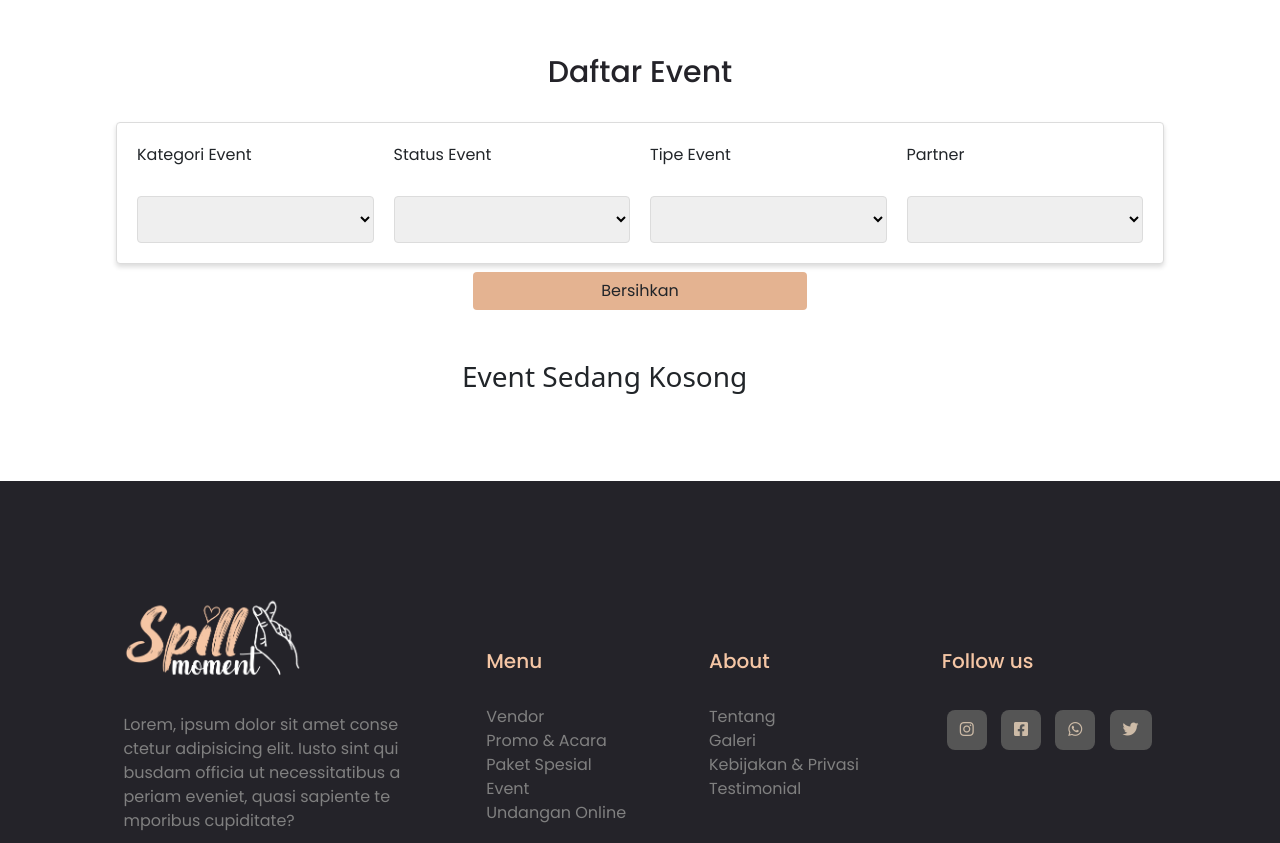
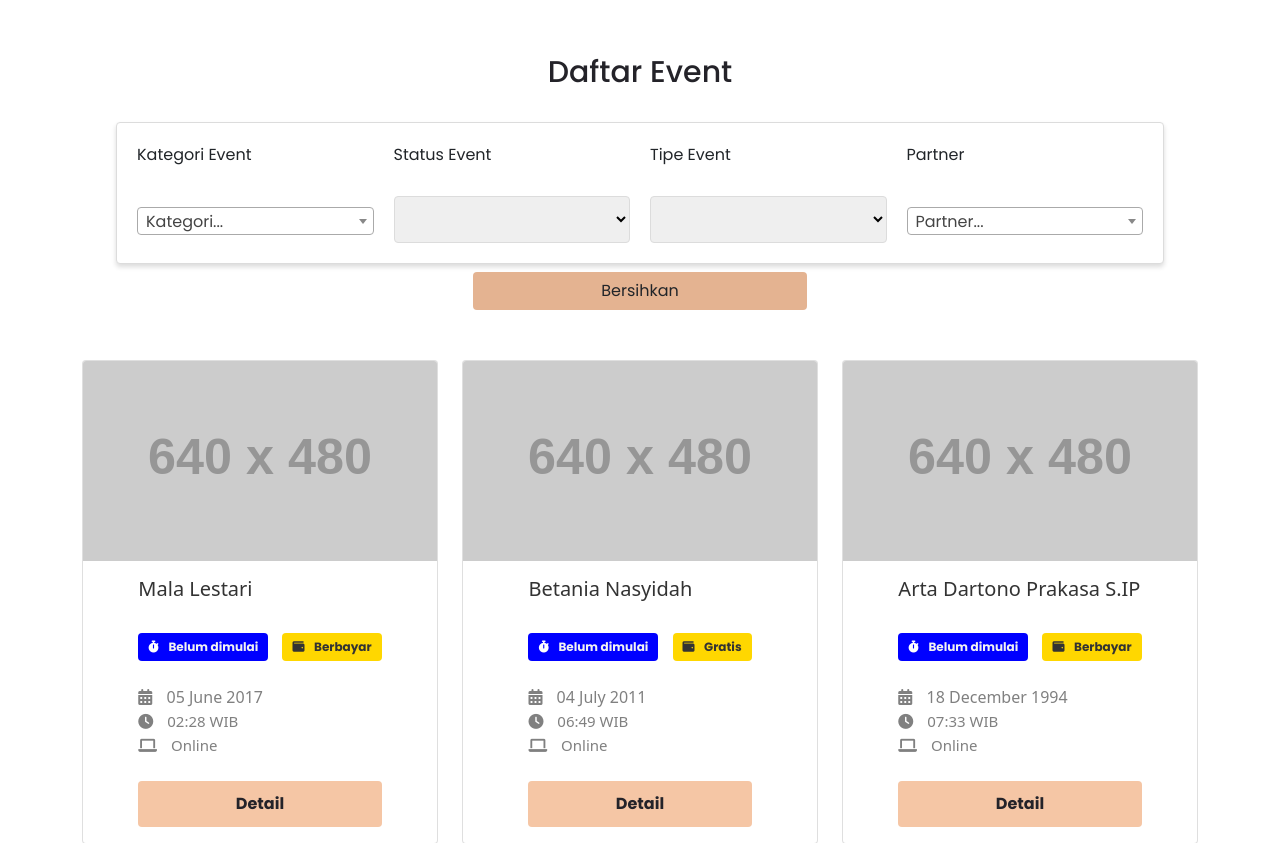
Before and after one commit to Spillmoment/spillmoment-event, a Laravel app: template resources/views/pages/event/index.blade.php in a window 1280 px wide. Shown: the part 137-980 px from the top of the page. Run offline with Laravel 9, Linux system fonts and the light colour scheme; the template is opened without the code that fills it, so the values that code supplies are empty; data comes from the database, SQL or seed files in the repository; some libraries are stand-ins or nearby versions.

Commit message:
blade partner filter select2

```diff
--- a/resources/views/pages/event/index.blade.php
+++ b/resources/views/pages/event/index.blade.php
@@ -51,9 +51,7 @@
                         </div>
                         <div class="combo-box">
                             <p>Partner</p><br>
-                            <select name="type-event" id="type-event" class="select-combox">
-                                <option value=""></option>
-                            </select>
+                            <select name="partner-event" id="partner-event" class="select-combox"></select>
                         </div>
 
 							</div>
@@ -157,17 +155,19 @@
 <script src="https://cdn.jsdelivr.net/npm/select2@4.1.0-rc.0/dist/js/select2.min.js"></script>
 <script>
 	$(document).ready(function () {
-
-		let categoryStorage = localStorage.getItem('category');
+		let categoryStorage = localStorage.getItem('category') ? localStorage.getItem('category') : 'kategori...' ;
 		let statusStorage = localStorage.getItem('status');
 		let typeStorage = localStorage.getItem('type');
+		let partnerStorage = localStorage.getItem('partner') ? localStorage.getItem('partner') : 'partner...' ;
 
 		// Set default option if storage exists
-		const str2 = categoryStorage.charAt(0).toUpperCase() + categoryStorage.slice(1);
-		//   $("#kategori-event").html(`<option value=${localStorage.getItem('category')}> ${str2} </option>`)
-		  $('#kategori-event').append(`<option value="${categoryStorage}"> ${str2} </option>`);
+		const categoryToUpper = categoryStorage.charAt(0).toUpperCase() + categoryStorage.slice(1);
+		const partnerToUpper = partnerStorage.charAt(0).toUpperCase() + partnerStorage.slice(1);
+
+		$('#kategori-event').append(`<option value="${categoryStorage}"> ${categoryToUpper} </option>`);
 		$('#status-event').val(statusStorage);
 		$('#type-event').val(typeStorage);
+		$('#partner-event').append(`<option value="${partnerStorage}"> ${partnerToUpper} </option>`);
 		// ----------------------------------------
 
 		$('#kategori-event').select2({
@@ -181,6 +181,26 @@
 					results:  $.map(data, function (item) {
 					return {
 						text: item.name,
+						id: item.slug
+					}
+					})
+				};
+			},
+				cache: true
+			}
+		});
+
+		$('#partner-event').select2({
+			placeholder: 'Partner...',
+			ajax: {
+			url: "{{ route('event.partner.getAutocomplte') }}",
+			dataType: 'json',
+			delay: 250,
+			processResults: function (data) {
+				return {
+					results:  $.map(data, function (item) {
+					return {
+						text: `${item.name} - ${item.address}`,
 						id: item.slug
 					}
 					})
@@ -211,12 +231,18 @@
 			send()
 		});
 
+		$("#partner-event").change(function () {
+			let partnerValue = $('#partner-event').val();
+			localStorage.setItem('partner', partnerValue);
+
+			send()
+		});
+
 		$("#btn-reset-filter").click(function () {
-
 			localStorage.removeItem("category");
 			localStorage.removeItem("status");
 			localStorage.removeItem("type");
-
+			localStorage.removeItem("partner");
 
 			send()
 		});
@@ -229,25 +255,26 @@
 					category: localStorage.getItem('category'),
 					status: localStorage.getItem('status'),
 					type: localStorage.getItem('type'),
+					partner: localStorage.getItem('partner'),
 				},
 				success: function (data) {
 					if (localStorage.getItem('category') === null) document.getElementById('kategori-event').value=null;
 					if (localStorage.getItem('status') === null) document.getElementById('status-event').value=null;
 					if (localStorage.getItem('type') === null) document.getElementById('type-event').value=null;
+					if (localStorage.getItem('partner') === null) document.getElementById('partner-event').value=null;
 
-					$('#card-event').html(data);
 					if (data == '') {
 						$('#card-event').html('<h6 style="color: #e0a173" class="text-center"><strong>Event tidak ditemukan, mungkin akan hadir dalam beberapa waktu mendatang.</strong></h6>');
 					}
+						$('#card-event').html(data);
+					console.log(data);
+
 				}
 			})
 		}
 
 		if (categoryStorage !== null || statusStorage !== null || typeStorage !== null) send()
 
-
-
 	});
-
 </script>
 @endpush
```
Lines whose indentation alone changed are shown as unchanged.
